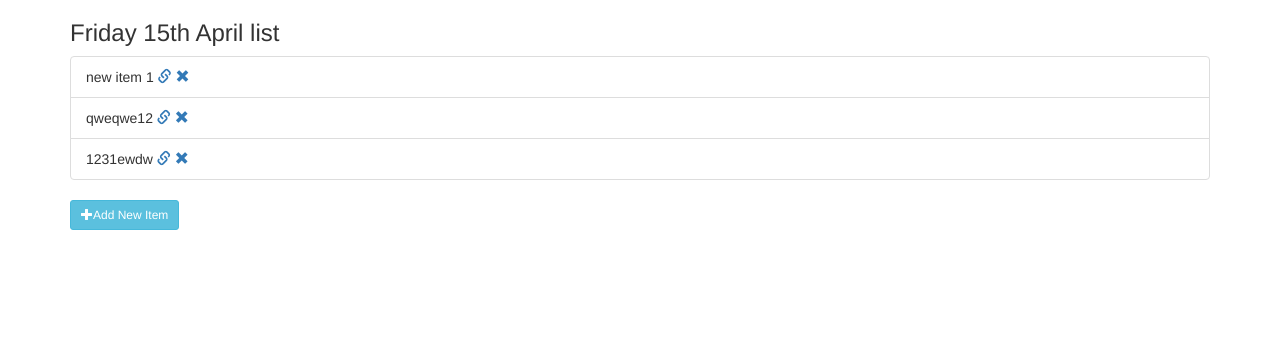
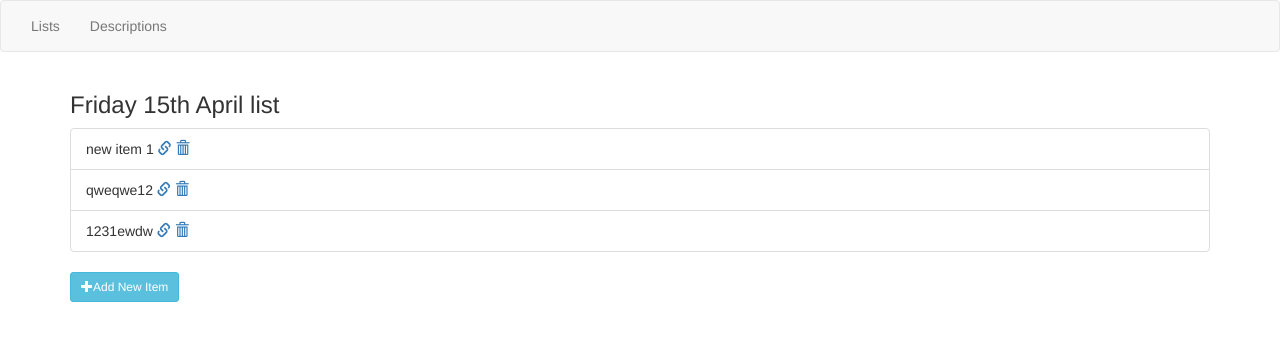
Before and after one commit to tkazydub/pl, a Django app: a page that uses product_list/templates/product_list/base.html in a window 1280 px wide. Shown: the top 341 px of the page. Run offline with Django 3.2, Linux system fonts and the light colour scheme; data comes from the database, SQL or seed files in the repository; both versions use the stored data as it was after the commit; some libraries are stand-ins or nearby versions.

Commit message:
adding navbar

```diff
--- a/product_list/templates/product_list/base.html
+++ b/product_list/templates/product_list/base.html
@@ -9,6 +9,14 @@
     <script src="http://maxcdn.bootstrapcdn.com/bootstrap/3.3.6/js/bootstrap.min.js"></script>
 </head>
 <body>
+<nav class="navbar navbar-default">
+    <div class="collapse navbar-collapse" id="bs-example-navbar-collapse-1">
+        <ul class="nav navbar-nav">
+            <li><a href="{% url "product_list:index" %}">Lists</a></li>
+            <li><a href="{% url "product_list:items" %}">Descriptions</a></li>
+        </ul>
+    </div>
+</nav>
 {% block content %}{% endblock %}
 </body>
 </html>
--- a/product_list/templates/product_list/list_detail.html
+++ b/product_list/templates/product_list/list_detail.html
@@ -9,7 +9,7 @@
     <h3>{{ checklist.title }} list</h3>
     <ul class="list-group">
     {% for item in checklist.listitem_set.all %}
-        <li name="item" id="item-{{ item.id }}" class="list-group-item">{{ item.name }} <a href="{% url 'product_list:desc_list' checklist.id item.id %}"><span class="glyphicon glyphicon-link"></span></a>  <a href="{% url 'product_list:remove_item_from_list' checklist.id item.id %}"><span class="glyphicon glyphicon-remove"></span></a></li>
+        <li name="item" id="item-{{ item.id }}" class="list-group-item">{{ item.name }} <a href="{% url 'product_list:desc_list' checklist.id item.id %}"><span class="glyphicon glyphicon-link"></span></a>  <a href="{% url 'product_list:remove_item_from_list' checklist.id item.id %}"><span class="glyphicon glyphicon-trash"></span></a></li>
 
     {% endfor %}
     </ul>
--- a/product_list/urls.py
+++ b/product_list/urls.py
@@ -14,6 +14,7 @@ urlpatterns = [
     url(r'^desc_list_link/(?P<list_id>\d+)/(?P<item_id>\d+)/(?P<desc_id>\d+)/$', views.desc_list_link, name="desc_list_link"),
     url(r'^add_new_list/$', views.add_new_list, name="add_new_list"),
     url(r'^add_new_list/add/$', views.add_list, name="add_list"),
+    url(r'^remove_list/(?P<list_id>\d+)/$', views.remove_list, name="remove_list"),
     url(r'^add_new_item/save/$', views.save_item, name='save_item'),
     url(r'^save_item_to_list/(?P<item_id>\d+)/$', views.save_item_to_list, name='save_item_to_list'),
     url(r'^desc_list/(?P<list_id>\d+)/(?P<item_id>\d+)/$', views.LinkItemDescView.as_view(), name='desc_list'),
--- a/product_list/views.py
+++ b/product_list/views.py
@@ -48,6 +48,11 @@ def remove_item(request, item_id):
     item = ListItemDescription.objects.get(id=item_id)
     item.delete()
     return HttpResponseRedirect(reverse('product_list:items'))
+
+def remove_list(request,list_id):
+    l = CheckList.objects.get(id=list_id)
+    l.delete()
+    return HttpResponseRedirect(reverse('product_list:index'))
 
 def update_item(request, item_id):
     item = ListItemDescription.objects.get(id=item_id)
```
Also changed, not shown: product_list/templates/product_list/index.html (+31 -3 lines), db.sqlite3, 1 other file.
